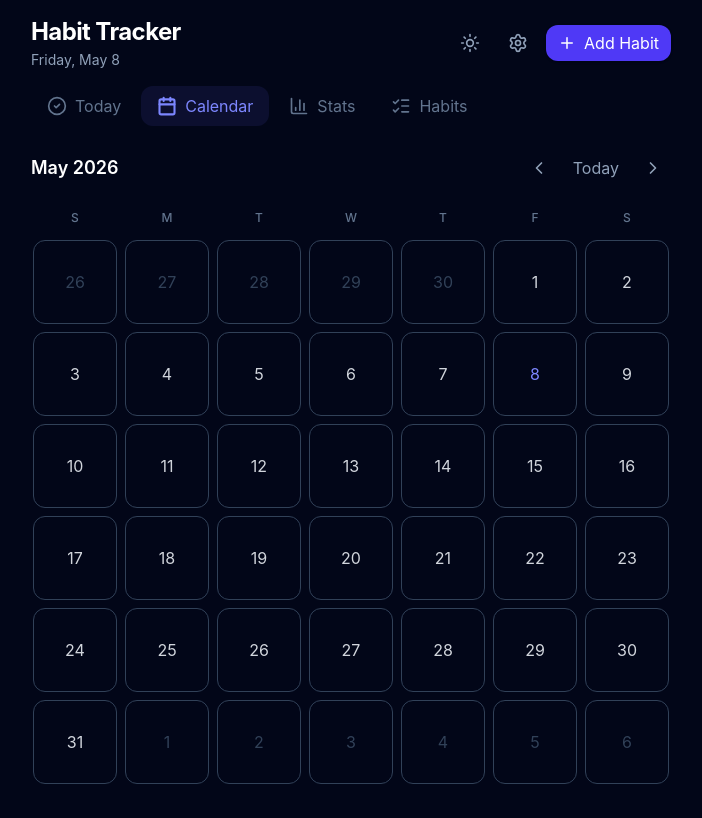
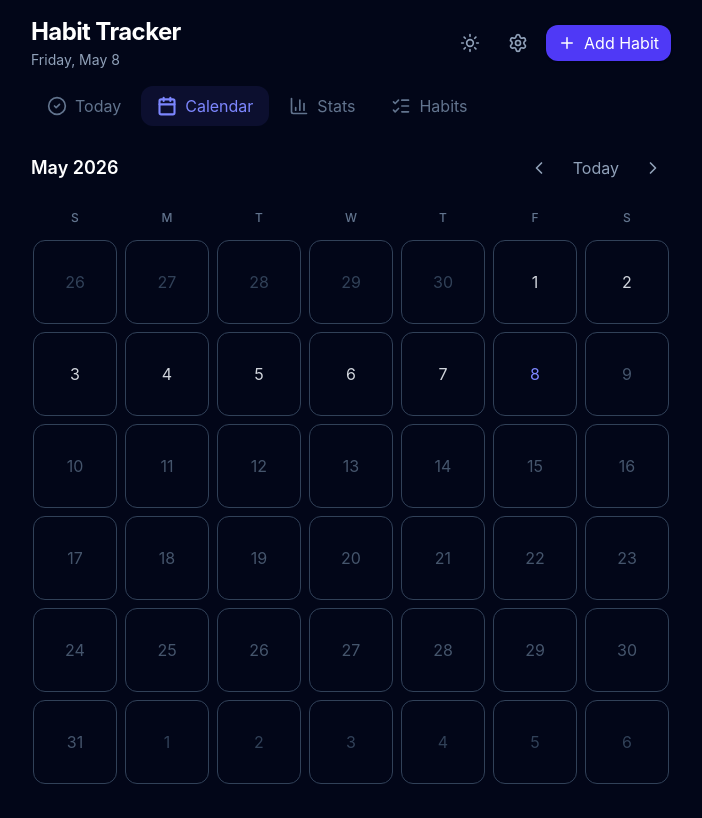
Before and after one commit to RamSuryansh/svelte-habit-tracker, a Svelte app: page / in a window 1280 px wide. Both pictures are taken after a click on the button "Calendar". Shown: the whole page, without its empty margins (289-991 px from the left). Built offline with nearby package versions, Linux system fonts and the light colour scheme.

Commit message:
feat: enhance date handling with validation and future date checks

```diff
--- a/src/components/calendar/DayCell.svelte
+++ b/src/components/calendar/DayCell.svelte
@@ -1,5 +1,5 @@
 <script lang="ts">
-  import { isToday } from '../../utils/date'
+  import { getDateKey, isFutureDateKey, isToday } from '../../utils/date'
   import { isSameMonth } from 'date-fns'
 
   interface Props {
@@ -14,6 +14,7 @@
   let { date, currentMonth, onSelect, selected, completedCount, total }: Props = $props()
   let inMonth = $derived(isSameMonth(date, currentMonth))
   let today = $derived(isToday(date))
+  let future = $derived(isFutureDateKey(getDateKey(date)))
   let ratio = $derived(total > 0 ? completedCount / total : -1)
   let bgClass = $derived(
     ratio === 1
@@ -35,7 +36,9 @@
       ? 'text-gray-300 dark:text-slate-700'
       : today
         ? 'font-bold text-indigo-600 dark:text-indigo-400'
-        : 'text-gray-700 dark:text-gray-300',
+        : future
+          ? 'text-gray-400 dark:text-slate-600'
+          : 'text-gray-700 dark:text-gray-300',
     selected ? 'ring-2 ring-indigo-500 ring-offset-2 ring-offset-white dark:ring-offset-slate-900' : '',
     inMonth ? bgClass : '',
   ]}
--- a/src/components/habits/HabitCard.svelte
+++ b/src/components/habits/HabitCard.svelte
@@ -6,7 +6,7 @@
     toggleCompletion,
   } from '../../stores/habitStore.svelte'
   import type { Habit } from '../../types'
-  import { formatTime, getToday } from '../../utils/date'
+  import { canCompleteDateKey, formatTime, getToday } from '../../utils/date'
   import { Archive, Check, Clock, Flame, MoreHorizontal, Pencil, Trash2 } from 'lucide-svelte'
 
   interface Props {
@@ -19,6 +19,7 @@
   let { habit, date, streak = 0, onEdit }: Props = $props()
   let showMenu = $state(false)
   let dateKey = $derived(date ?? getToday())
+  let canComplete = $derived(canCompleteDateKey(dateKey))
   let isCompleted = $derived(habitStore.completions[dateKey]?.includes(habit.id) ?? false)
 </script>
 
@@ -28,18 +29,26 @@
     isCompleted
       ? 'border-gray-200 bg-gray-50 dark:border-slate-700/50 dark:bg-slate-800/50'
       : 'border-gray-200 bg-white hover:shadow-md dark:border-slate-700 dark:bg-slate-800 dark:hover:shadow-slate-950/50',
+    canComplete ? '' : 'opacity-60',
   ]}
 >
   <button
     type="button"
     onclick={() => toggleCompletion(habit.id, dateKey)}
-    class="shrink-0 cursor-pointer"
-    aria-label={isCompleted ? `Mark ${habit.name} incomplete` : `Complete ${habit.name}`}
+    disabled={!canComplete}
+    class={['shrink-0', canComplete ? 'cursor-pointer' : 'cursor-not-allowed']}
+    aria-label={
+      canComplete
+        ? isCompleted
+          ? `Mark ${habit.name} incomplete`
+          : `Complete ${habit.name}`
+        : `${habit.name} cannot be completed for a future date`
+    }
   >
     <div
       class={[
         'flex h-11 w-11 items-center justify-center rounded-xl transition-all duration-200',
-        isCompleted ? 'scale-95' : 'hover:scale-105',
+        isCompleted ? 'scale-95' : canComplete ? 'hover:scale-105' : '',
       ]}
       style={`background-color: ${isCompleted ? habit.color : `${habit.color}15`}; border: ${
         isCompleted ? '0' : `2px solid ${habit.color}40`
--- a/src/stores/habitStore.svelte.ts
+++ b/src/stores/habitStore.svelte.ts
@@ -1,4 +1,5 @@
 import type { Completions, Habit, HabitDraft, HabitState, HabitUpdates, Theme, TimeFormat } from '../types'
+import { canCompleteDateKey, getDateKeyDay } from '../utils/date'
 
 const STORAGE_KEY = 'habit-tracker-storage'
 
@@ -18,17 +19,32 @@ function loadState(): HabitState {
     const raw = localStorage.getItem(STORAGE_KEY)
     if (!raw) return structuredClone(initialState)
     const saved = JSON.parse(raw) as Partial<HabitState>
+    const habits = saved.habits ?? []
     return {
       ...structuredClone(initialState),
       ...saved,
-      habits: saved.habits ?? [],
-      completions: saved.completions ?? {},
+      habits,
+      completions: sanitizeCompletions(saved.completions ?? {}, habits),
       notifiedToday: saved.notifiedToday ?? {},
       dismissedReminders: saved.dismissedReminders ?? [],
     }
   } catch {
     return structuredClone(initialState)
   }
+}
+
+function sanitizeCompletions(completions: Completions, habits: Habit[]): Completions {
+  const habitIds = new Set(habits.map((habit) => habit.id))
+
+  return Object.fromEntries(
+    Object.entries(completions).flatMap(([date, ids]) => {
+      if (!canCompleteDateKey(date)) return []
+
+      const completionIds = Array.isArray(ids) ? ids.filter((id) => typeof id === 'string') : []
+      const validIds = [...new Set(completionIds)].filter((id) => habitIds.has(id))
+      return validIds.length > 0 ? [[date, validIds]] : []
+    }),
+  )
 }
 
 export const habitStore = $state<HabitState>(loadState())
@@ -89,13 +105,27 @@ export function unarchiveHabit(id: string): void {
 }
 
 export function toggleCompletion(habitId: string, date: string): void {
+  if (!canCompleteDateKey(date)) return
+
   const dayCompletions = habitStore.completions[date] ?? []
   const isCompleted = dayCompletions.includes(habitId)
+  const habit = habitStore.habits.find((item) => item.id === habitId)
+
+  if (!isCompleted) {
+    const dayOfWeek = getDateKeyDay(date)
+    if (!habit || habit.archived || dayOfWeek == null || !habit.targetDays.includes(dayOfWeek)) {
+      return
+    }
+  }
+
+  const nextDayCompletions = isCompleted
+    ? dayCompletions.filter((id) => id !== habitId)
+    : [...dayCompletions, habitId]
+
+  const { [date]: _removed, ...otherCompletions } = habitStore.completions
   habitStore.completions = {
-    ...habitStore.completions,
-    [date]: isCompleted
-      ? dayCompletions.filter((id) => id !== habitId)
-      : [...dayCompletions, habitId],
+    ...otherCompletions,
+    ...(nextDayCompletions.length > 0 ? { [date]: nextDayCompletions } : {}),
   }
   persist()
 }
--- a/src/utils/date.ts
+++ b/src/utils/date.ts
@@ -9,6 +9,7 @@ import {
   format,
   isSameDay,
   isToday as isDateToday,
+  isValid,
   max as maxDate,
   min as minDate,
   parseISO,
@@ -23,6 +24,26 @@ export function getDateKey(date: Date): string {
 
 export function getToday(): string {
   return getDateKey(new Date())
+}
+
+export function isValidDateKey(dateKey: string): boolean {
+  if (!/^\d{4}-\d{2}-\d{2}$/.test(dateKey)) return false
+
+  const date = parseISO(dateKey)
+  return isValid(date) && getDateKey(date) === dateKey
+}
+
+export function isFutureDateKey(dateKey: string): boolean {
+  return isValidDateKey(dateKey) && dateKey > getToday()
+}
+
+export function canCompleteDateKey(dateKey: string): boolean {
+  return isValidDateKey(dateKey) && !isFutureDateKey(dateKey)
+}
+
+export function getDateKeyDay(dateKey: string): number | null {
+  if (!isValidDateKey(dateKey)) return null
+  return parseISO(dateKey).getDay()
 }
 
 export function formatDate(date: Date, pattern = 'MMM d, yyyy'): string {
```
